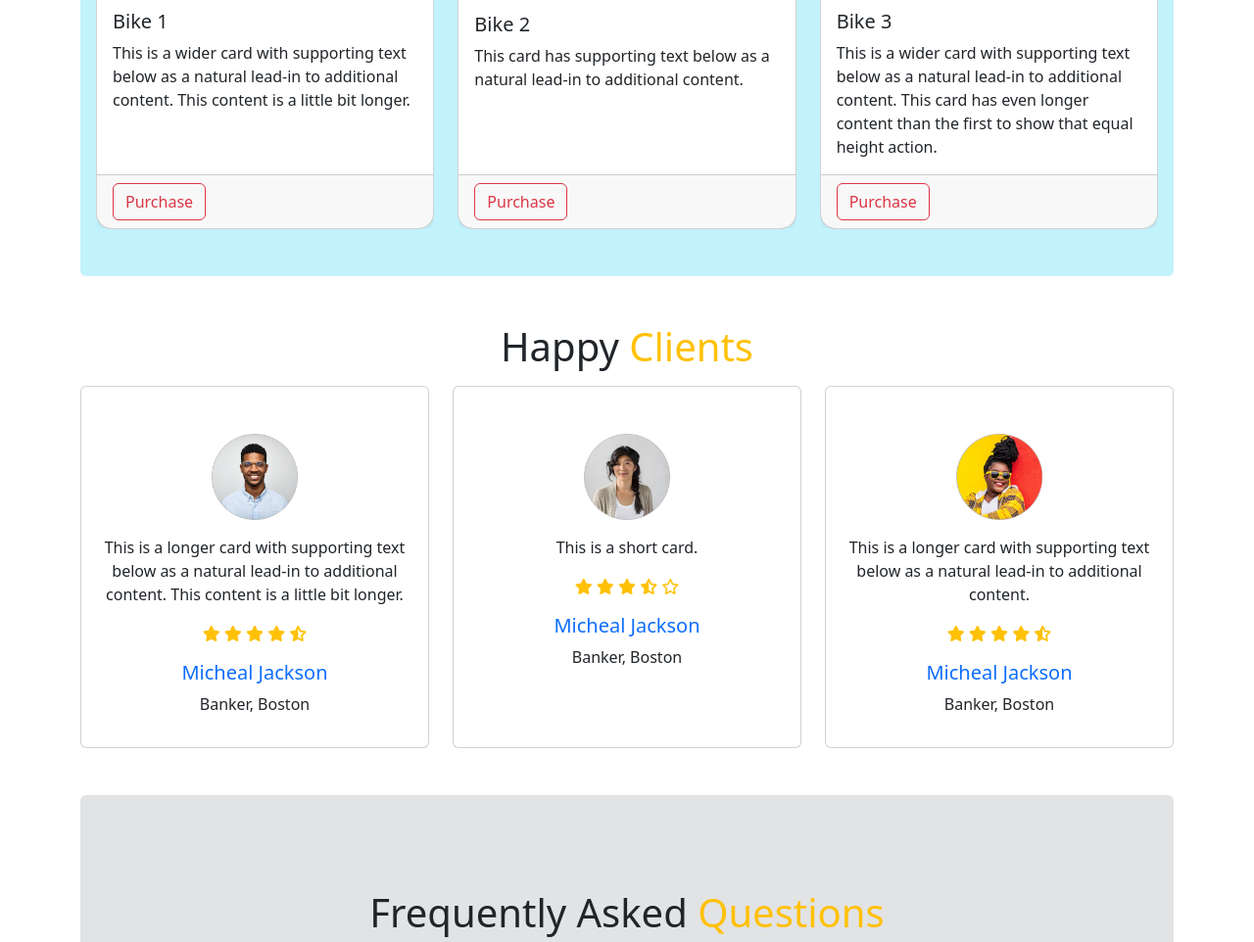
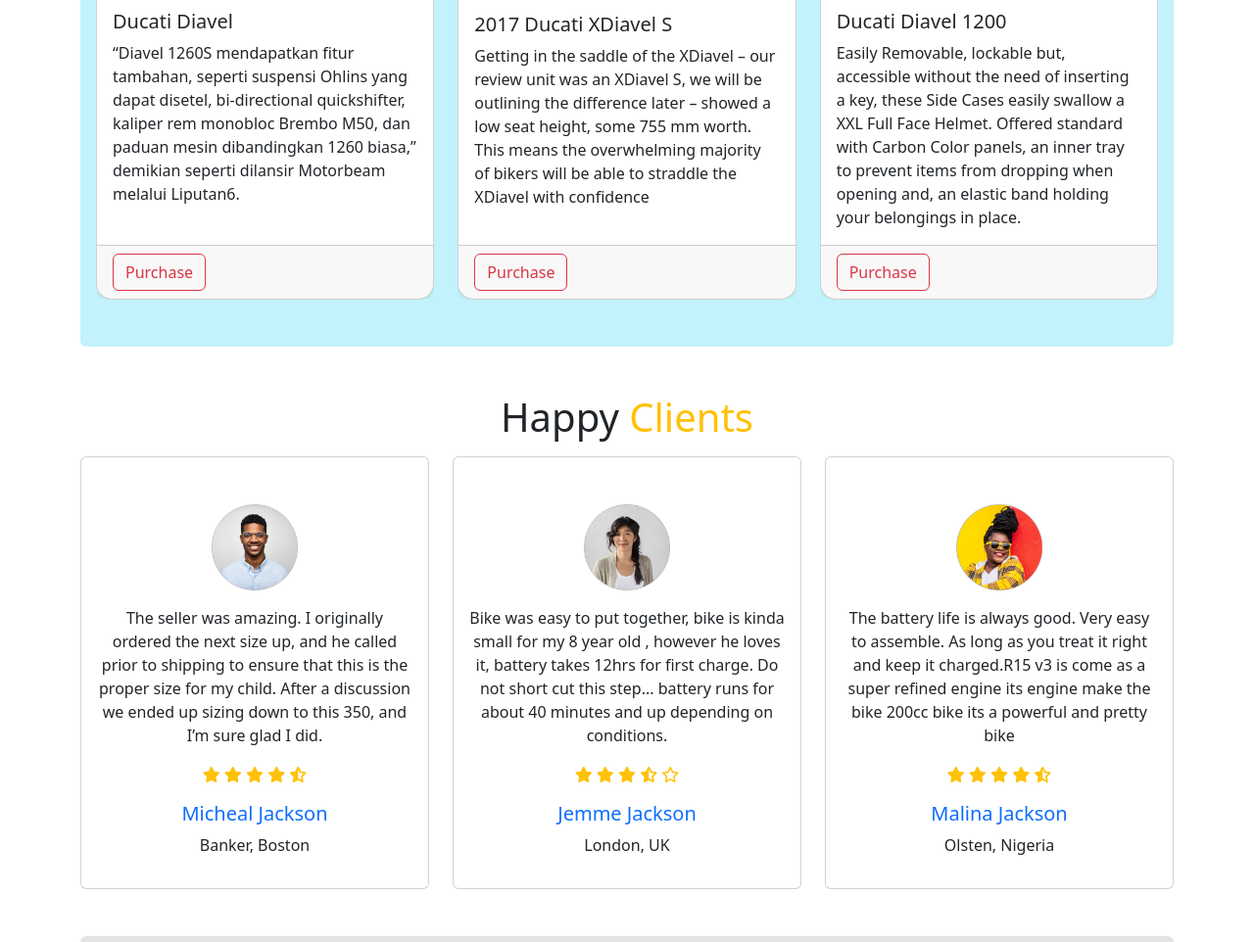
Before and after one commit to mostaqurrahman/bikerz-zone, a plain HTML site: page index.html in a window 1280 px wide. Shown: the part 1454-2416 px from the top of the page at 98% size. Drawn offline with nearby package versions, Linux system fonts and the light colour scheme.

Commit message:
added info

```diff
--- a/index.html
+++ b/index.html
@@ -135,8 +135,8 @@
                 <div class="card h-100 rounded-4">
                   <img src="./images/bike-1.png" class="card-img-top" alt="...">
                   <div class="card-body">
-                    <h5 class="card-title">Bike 1</h5>
-                    <p class="card-text">This is a wider card with supporting text below as a natural lead-in to additional content. This content is a little bit longer.</p>
+                    <h5 class="card-title">Ducati Diavel</h5>
+                    <p class="card-text">“Diavel 1260S mendapatkan fitur tambahan, seperti suspensi Ohlins yang dapat disetel, bi-directional quickshifter, kaliper rem monobloc Brembo M50, dan paduan mesin dibandingkan 1260 biasa,” demikian seperti dilansir Motorbeam melalui Liputan6.</p>
                   </div>
                   <div class="card-footer">
                   <button class="btn btn-outline-danger">Purchase</button>
@@ -145,10 +145,10 @@
               </div>
               <div class="col">
                 <div class="card h-100 rounded-4">
-                  <img src="./images/Bike-2.png" class="card-img-top" alt="...">
+                  <img src="./images/bike-2.png" class="card-img-top" alt="...">
                   <div class="card-body">
-                    <h5 class="card-title">Bike 2</h5>
-                    <p class="card-text">This card has supporting text below as a natural lead-in to additional content.</p>
+                    <h5 class="card-title">2017 Ducati XDiavel S</h5>
+                    <p class="card-text">Getting in the saddle of the XDiavel – our review unit was an XDiavel S, we will be outlining the difference later – showed a low seat height, some 755 mm worth. This means the overwhelming majority of bikers will be able to straddle the XDiavel with confidence</p>
                   </div>
                   <div class="card-footer">
                     <button class="btn btn-outline-danger">Purchase</button>
@@ -159,8 +159,8 @@
                 <div class="card h-100 rounded-4">
                   <img src="./images/bike-3.png" class="card-img-top" alt="...">
                   <div class="card-body">
-                    <h5 class="card-title">Bike 3</h5>
-                    <p class="card-text">This is a wider card with supporting text below as a natural lead-in to additional content. This card has even longer content than the first to show that equal height action.</p>
+                    <h5 class="card-title">Ducati Diavel 1200</h5>
+                    <p class="card-text"> Easily Removable, lockable but, accessible without the need of inserting a key, these Side Cases easily swallow a XXL Full Face Helmet. Offered standard with Carbon Color panels, an inner tray to prevent items from dropping when opening and, an elastic band holding your belongings in place. </p>
                   </div>
                   <div class="card-footer">
                     <button class="btn btn-outline-danger">Purchase</button>
@@ -181,7 +181,7 @@
               <div class="card h-100">
                 <img src="./images/user-1.png" class="w-25 mx-auto mt-5 card-img-top" alt="...">
                 <div class="card-body text-center">
-                  <p class="card-text">This is a longer card with supporting text below as a natural lead-in to additional content. This content is a little bit longer.</p>
+                  <p class="card-text">The seller was amazing. I originally ordered the next size up, and he called prior to shipping to ensure that this is the proper size for my child. After a discussion we ended up sizing down to this 350, and I’m sure glad I did.</p>
                   <p class="text-warning">
                     <i class="fa-solid fa-star"></i>
                     <i class="fa-solid fa-star"></i>
@@ -198,7 +198,7 @@
               <div class="card h-100">
                 <img src="./images/user-2.png" class="w-25 mx-auto mt-5 card-img-top" alt="...">
                 <div class="card-body text-center">
-                  <p class="card-text">This is a short card.</p>
+                  <p class="card-text">Bike was easy to put together, bike is kinda small for my 8 year old , however he loves it, battery takes 12hrs for first charge. Do not short cut this step... battery runs for about 40 minutes and up depending on conditions.</p>
                   <p class="text-warning">
                     <i class="fa-solid fa-star"></i>
                     <i class="fa-solid fa-star"></i>
@@ -206,8 +206,8 @@
                     <i class="fa-solid fa-star-half-stroke"></i>
                     <i class="fa-regular fa-star"></i>
                   </p>
-                  <h5 class="text-primary"">Micheal Jackson</h5>
-                  <p>Banker, Boston</p>
+                  <h5 class="text-primary"">Jemme Jackson</h5>
+                  <p>London, UK</p>
                 </div>
               </div>
             </div>
@@ -215,7 +215,7 @@
               <div class="card h-100">
                 <img src="./images/user-3.png" class="w-25 mx-auto mt-5 card-img-top" alt="...">
                 <div class="card-body text-center">
-                  <p class="card-text">This is a longer card with supporting text below as a natural lead-in to additional content.</p>
+                  <p class="card-text">The battery life is always good. Very easy to assemble. As long as you treat it right and keep it charged.R15 v3 is come as a super refined engine its engine make the bike 200cc bike its a powerful and pretty bike</p>
                   <p class="text-warning">
                     <i class="fa-solid fa-star"></i>
                     <i class="fa-solid fa-star"></i>
@@ -223,8 +223,8 @@
                     <i class="fa-solid fa-star"></i>
                     <i class="fa-solid fa-star-half-stroke"></i>
                   </p>
-                  <h5 class="text-primary">Micheal Jackson</h5>
-                  <p>Banker, Boston</p>
+                  <h5 class="text-primary">Malina Jackson</h5>
+                  <p>Olsten, Nigeria</p>
                 </div>
               </div>
             </div>
@@ -245,36 +245,36 @@
                 <div class="accordion-item">
                   <h2 class="accordion-header" id="headingOne">
                     <button class="accordion-button" type="button" data-bs-toggle="collapse" data-bs-target="#collapseOne" aria-expanded="true" aria-controls="collapseOne">
-                      Accordion Item #1
+                      What is BS6 technology in bikes?
                     </button>
                   </h2>
                   <div id="collapseOne" class="accordion-collapse collapse show" aria-labelledby="headingOne" data-bs-parent="#accordionExample">
                     <div class="accordion-body">
-                      <strong>This is the first item's accordion body.</strong> It is shown by default, until the collapse plugin adds the appropriate classes that we use to style each element. These classes control the overall appearance, as well as the showing and hiding via CSS transitions. You can modify any of this with custom CSS or overriding our default variables. It's also worth noting that just about any HTML can go within the <code>.accordion-body</code>, though the transition does limit overflow.
+                      <strong>BS6 stands for Bharat Stage Emission Standards and aims at reducing the pollutants caused by vehicles. The current BS4 emission allows 80mg/km of Nitrogen Oxide (NOx) which will be brought down to 25% by BS6 putting the numbers at 60mg/km.</strong>
                     </div>
                   </div>
                 </div>
                 <div class="accordion-item">
                   <h2 class="accordion-header" id="headingTwo">
                     <button class="accordion-button collapsed" type="button" data-bs-toggle="collapse" data-bs-target="#collapseTwo" aria-expanded="false" aria-controls="collapseTwo">
-                      Accordion Item #2
+                      Should I buy BS6 or BS4?
                     </button>
                   </h2>
                   <div id="collapseTwo" class="accordion-collapse collapse" aria-labelledby="headingTwo" data-bs-parent="#accordionExample">
                     <div class="accordion-body">
-                      <strong>This is the second item's accordion body.</strong> It is hidden by default, until the collapse plugin adds the appropriate classes that we use to style each element. These classes control the overall appearance, as well as the showing and hiding via CSS transitions. You can modify any of this with custom CSS or overriding our default variables. It's also worth noting that just about any HTML can go within the <code>.accordion-body</code>, though the transition does limit overflow.
+                       <strong>BS6 fuels are much cleaner compared to the BS4 fuel since it contains less sulphur, leading to lower emissions or pollution. BS6 norms mandate emission of (not more than that) 60mg/km of NOx (nitrogen oxides). It was 80mg/km in the case of BS4 norms.</strong>
                     </div>
                   </div>
                 </div>
                 <div class="accordion-item">
                   <h2 class="accordion-header" id="headingThree">
                     <button class="accordion-button collapsed" type="button" data-bs-toggle="collapse" data-bs-target="#collapseThree" aria-expanded="false" aria-controls="collapseThree">
-                      Accordion Item #3
+                      Can I convert BS4 to BS6?
                     </button>
                   </h2>
                   <div id="collapseThree" class="accordion-collapse collapse" aria-labelledby="headingThree" data-bs-parent="#accordionExample">
                     <div class="accordion-body">
-                      <strong>This is the third item's accordion body.</strong> It is hidden by default, until the collapse plugin adds the appropriate classes that we use to style each element. These classes control the overall appearance, as well as the showing and hiding via CSS transitions. You can modify any of this with custom CSS or overriding our default variables. It's also worth noting that just about any HTML can go within the <code>.accordion-body</code>, though the transition does limit overflow.
+                      <strong>BS4 to BS6 Conversion, Is it Possible? The emission norm change from BS4 to BS6 is irreversible.BS4 to BS6 Conversion, Is it Possible? The emission norm change from BS4 to BS6 is irreversible.</strong>
                     </div>
                   </div>
                 </div>
```
